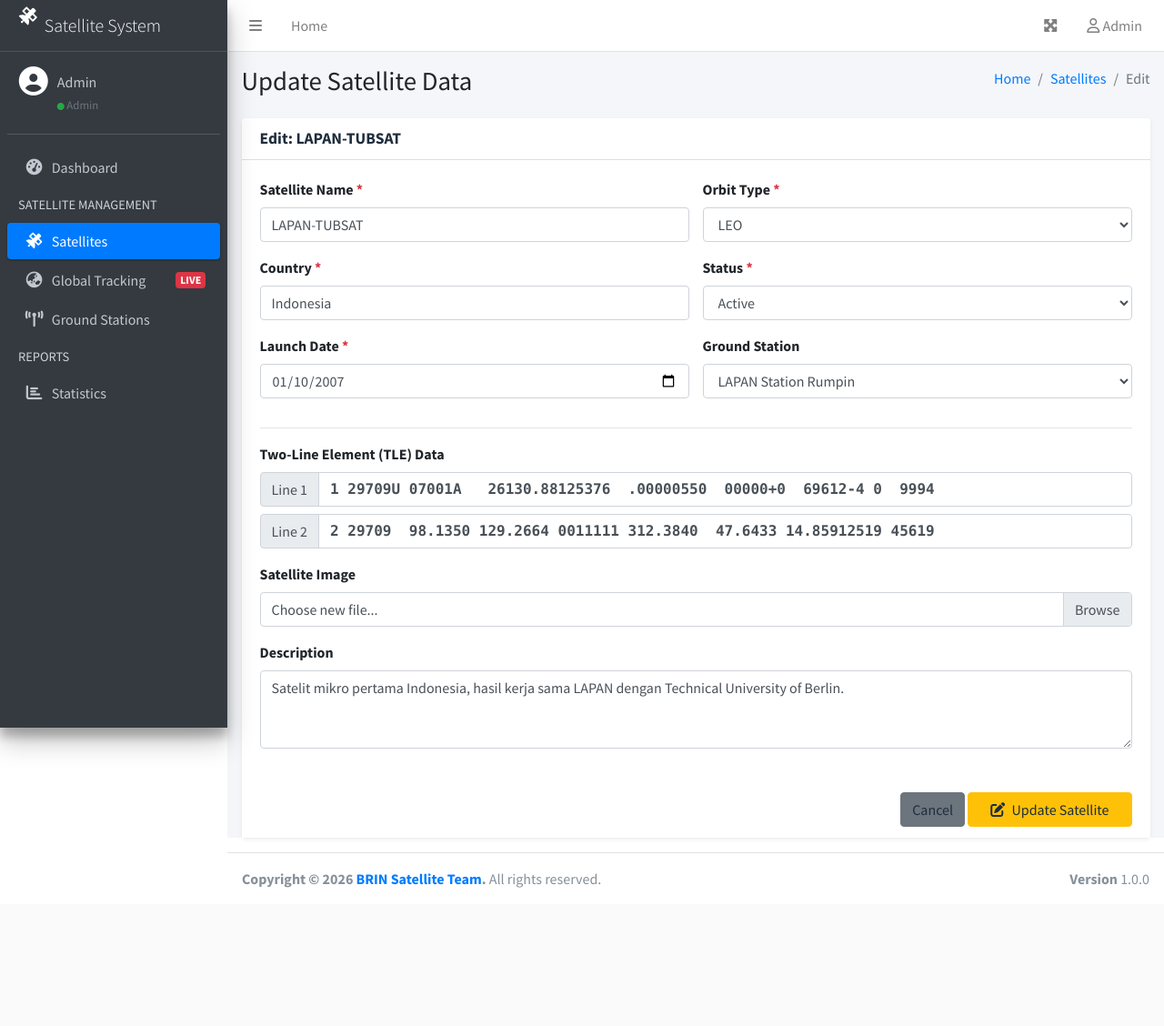
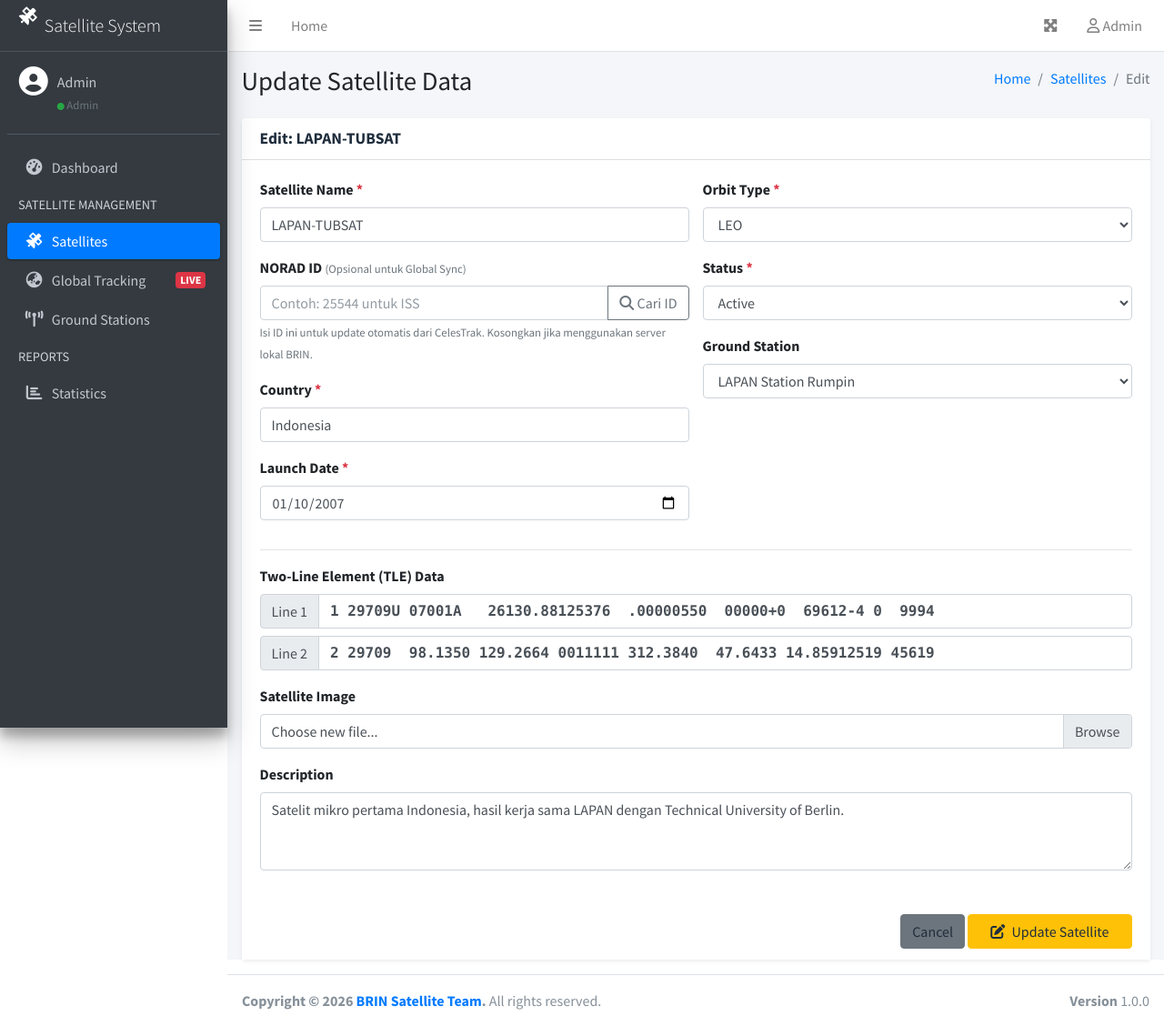
Before and after one commit to FattahQQ/satellite-management, a Laravel app: page /satellites/1/edit in a window 1280 px wide. Shown: the whole page at 91% size. Before the commit the page ends 976 px from the top, so only its background shows below. Run offline with Laravel 12, Linux system fonts and the light colour scheme; a user stored in the database is signed in; data comes from the database, SQL or seed files in the repository; some libraries are stand-ins or nearby versions.

Commit message:
Fitur: menambahkan dukungan ID NORAD dan logika fallback cerdas untuk sinkronisasi TLE global.

```diff
--- a/app/Http/Controllers/SatelliteController.php
+++ b/app/Http/Controllers/SatelliteController.php
@@ -55,6 +55,7 @@ class SatelliteController extends Controller
     {
         $validated = $request->validate([
             'name' => 'required|string|max:255',
+            'norad_id' => 'nullable|string|max:50', // HARUS ADA INI
             'country' => 'required|string|max:255',
             'launch_date' => 'required|date',
             'orbit_type' => 'required|in:LEO,MEO,GEO',
@@ -65,7 +66,6 @@ class SatelliteController extends Controller
             'ground_station_id' => 'nullable|exists:ground_stations,id',
             'image' => 'nullable|image|mimes:jpeg,png,jpg,gif|max:2048'
         ]);
-
         if ($request->hasFile('image')) {
             $validated['image'] = $request->file('image')->store('satellites', 'public');
         }
@@ -91,6 +91,7 @@ class SatelliteController extends Controller
     {
         $validated = $request->validate([
             'name' => 'required|string|max:255',
+            'norad_id' => 'nullable|string|max:50',
             'country' => 'required|string|max:255',
             'launch_date' => 'required|date',
             'orbit_type' => 'required|in:LEO,MEO,GEO',
@@ -141,26 +142,45 @@ class SatelliteController extends Controller
     // Fungsi Baru: Menarik data TLE terbaru khusus untuk satu satelit
     public function syncSingleTLE(Satellite $satellite)
     {
-        // URL Endpoint TLE dari server lokal BRIN
-        $url = 'http://10.35.0.104/tle/LAPANSAT-TLE.txt';
+        $url = '';
+        $isGlobal = false;
+
+        // Tentukan Strategi Pengambilan Data
+        if (!empty($satellite->norad_id)) {
+            // Prioritas 1: Jika ada NORAD ID, tembak ke CelesTrak (Global API)
+            $url = "https://celestrak.org/NORAD/elements/gp.php?CATNR={$satellite->norad_id}&FORMAT=tle";
+            $isGlobal = true;
+        } else {
+            // Prioritas 2: Jika kosong, gunakan IP Lokal BRIN
+            $url = 'http://10.35.0.104/tle/LAPANSAT-TLE.txt';
+        }
 
         try {
-            $response = Http::timeout(10)->get($url);
+            $response = Http::timeout(15)->get($url);
 
             if ($response->successful()) {
+                // Pecah teks berdasarkan baris baru
                 $lines = array_filter(array_map('trim', preg_split('/\r\n|\r|\n/', $response->body())));
                 $lines = array_values($lines);
 
+                // Cek apakah API CelesTrak mengembalikan error string seperti "No TLE found"
+                if (count($lines) > 0 && stripos($lines[0], 'No TLE found') !== false) {
+                    return redirect()->back()->with('error', 'NORAD ID tidak ditemukan di database global CelesTrak.');
+                }
+
                 $isUpdated = false;
 
+                // Looping 3 baris TLE
                 for ($i = 0; $i < count($lines); $i += 3) {
                     if (isset($lines[$i + 2])) {
                         $nameFromTxt = trim($lines[$i]);
                         $tle1 = trim($lines[$i + 1]);
                         $tle2 = trim($lines[$i + 2]);
 
-                        // Cek apakah nama di txt cocok dengan nama satelit
-                        if (stripos($nameFromTxt, $satellite->name) !== false || stripos($satellite->name, $nameFromTxt) !== false) {
+                        // Pencocokan:
+                        // Jika dari CelesTrak (isGlobal), asumsikan data sudah pasti milik ID tersebut
+                        // Jika dari BRIN, cocokkan berdasarkan Nama
+                        if ($isGlobal || stripos($nameFromTxt, $satellite->name) !== false || stripos($satellite->name, $nameFromTxt) !== false) {
 
                             $satellite->update([
                                 'tle_line1' => $tle1,
@@ -168,22 +188,23 @@ class SatelliteController extends Controller
                             ]);
 
                             $isUpdated = true;
-                            break;
+                            break; // Stop pencarian setelah sukses
                         }
                     }
                 }
 
                 if ($isUpdated) {
-                    return redirect()->back()->with('success', "Data TLE untuk {$satellite->name} berhasil diperbarui!");
+                    $sumber = $isGlobal ? 'CelesTrak (Global)' : 'Server LAPAN (Lokal)';
+                    return redirect()->back()->with('success', "Data TLE untuk {$satellite->name} berhasil diperbarui dari {$sumber}.");
                 } else {
-                    return redirect()->back()->with('warning', "Nama {$satellite->name} tidak ditemukan di server TLE BRIN.");
+                    return redirect()->back()->with('warning', "Data ditemukan tetapi namanya tidak cocok dengan sistem.");
                 }
             }
 
-            return redirect()->back()->with('error', 'Gagal menghubungi server TLE.');
+            return redirect()->back()->with('error', 'Gagal menghubungi server penyedia TLE.');
 
         } catch (\Exception $e) {
-            return redirect()->back()->with('error', 'Koneksi ke server TLE gagal: ' . $e->getMessage());
+            return redirect()->back()->with('error', 'Koneksi ke server gagal: ' . $e->getMessage());
         }
     }
 }
--- a/app/Models/Satellite.php
+++ b/app/Models/Satellite.php
@@ -11,15 +11,16 @@ class Satellite extends Model
 
     protected $fillable = [
         'name',
+        'norad_id',
         'country',
         'launch_date',
         'orbit_type',
-        'tle_line1', // Ubah ini
-        'tle_line2', // Ubah ini
+        'tle_line1',
+        'tle_line2',
         'status',
         'description',
-        'image',
-        'ground_station_id'
+        'ground_station_id',
+        'image'
     ];
 
     protected $casts = [
--- a/resources/views/satellites/edit.blade.php
+++ b/resources/views/satellites/edit.blade.php
@@ -26,6 +26,21 @@
                             <input type="text" class="form-control @error('name') is-invalid @enderror"
                                    id="name" name="name" value="{{ old('name', $satellite->name) }}" required>
                             @error('name') <span class="invalid-feedback">{{ $message }}</span> @enderror
+                        </div>
+
+                        <div class="form-group">
+                            <label for="norad_id">NORAD ID <small class="text-muted">(Opsional untuk Global Sync)</small></label>
+                            <div class="input-group">
+                                <input type="text" class="form-control @error('norad_id') is-invalid @enderror"
+                                       id="norad_id" name="norad_id" value="{{ old('norad_id', $satellite->norad_id) }}" placeholder="Contoh: 25544 untuk ISS">
+                                <div class="input-group-append">
+                                    <a href="https://celestrak.org/NORAD/elements/table.php" target="_blank" class="btn btn-outline-secondary" title="Cari ID Satelit di CelesTrak">
+                                        <i class="fas fa-search"></i> Cari ID
+                                    </a>
+                                </div>
+                            </div>
+                            @error('norad_id') <span class="invalid-feedback">{{ $message }}</span> @enderror
+                            <small class="text-muted">Isi ID ini untuk update otomatis dari CelesTrak. Kosongkan jika menggunakan server lokal BRIN.</small>
                         </div>
 
                         <div class="form-group">
```
Also changed, not shown: resources/views/satellites/create.blade.php (+16 -1 lines), database/migrations/2026_05_13_065836_add_norad_id_to_satellites_table.php (added).
